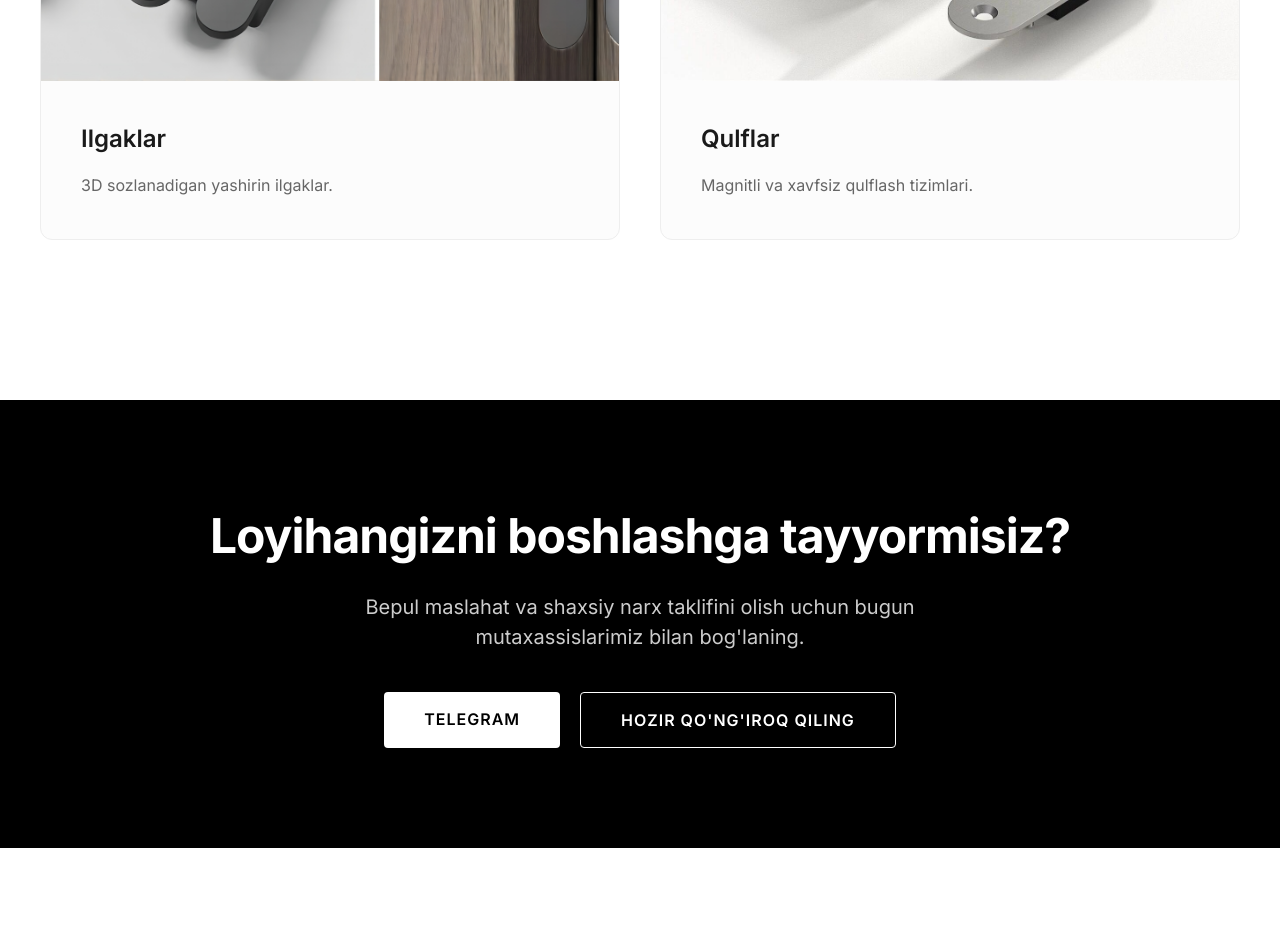
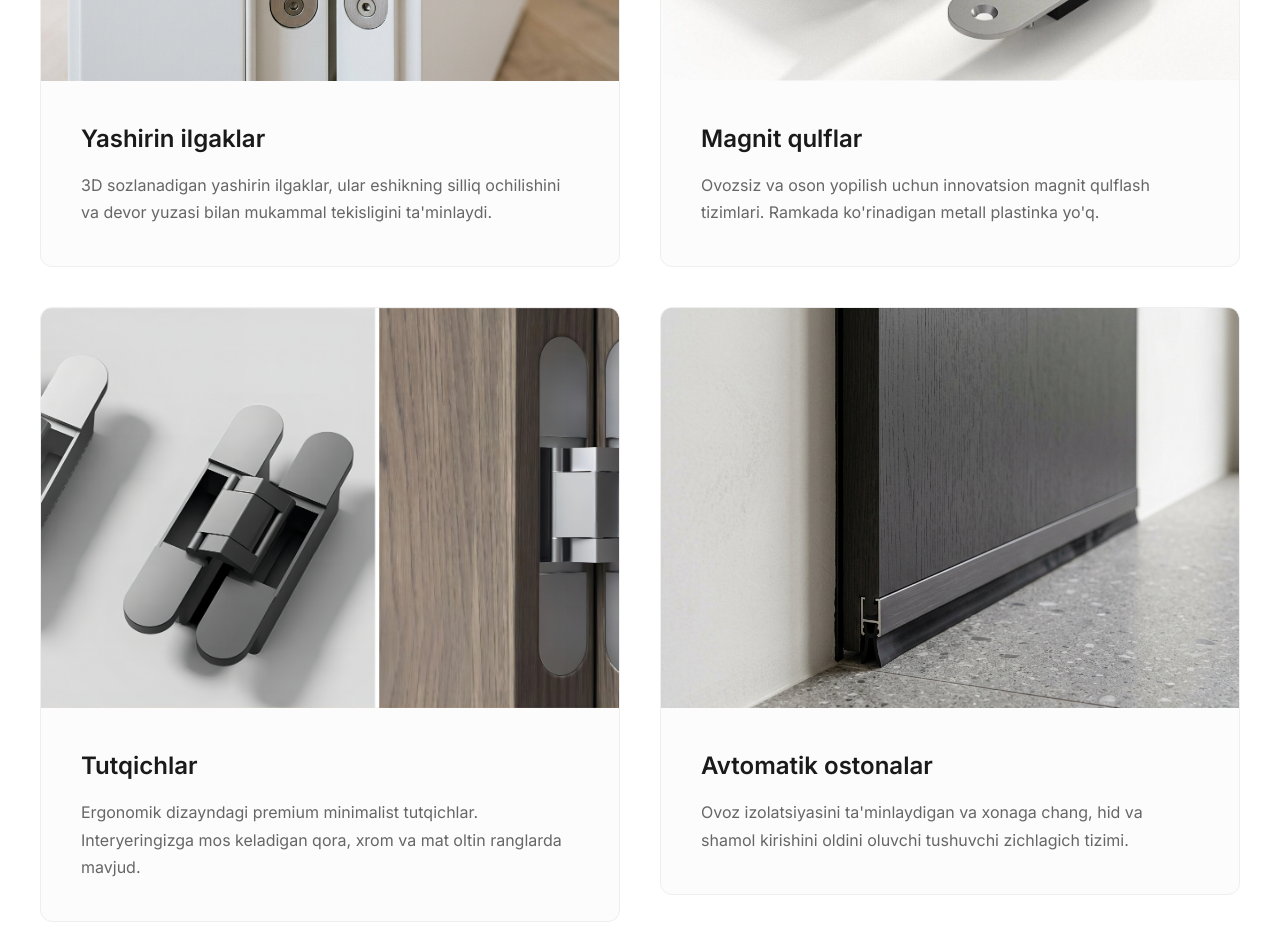
Before and after one commit to azustenov-coder/door, a Next.js app: page /accessories in a window 1280 px wide. Shown: the part 700-1652 px from the top of the page. Before the commit the page ends 1548 px from the top, so only its background shows below. Built offline with nearby package versions, Linux system fonts and the light colour scheme.

Commit message:
feat: expand accessories section with more items and professional images

```diff
--- a/src/app/accessories/page.js
+++ b/src/app/accessories/page.js
@@ -27,7 +27,7 @@ export default function AccessoriesPage() {
           <Reveal delay={0.2}>
             <div className="accessory-card" style={{ background: "#fcfcfc", borderRadius: "12px", overflow: "hidden", border: "1px solid #eee", transition: "transform 0.3s ease" }}>
               <div style={{ height: "400px", overflow: "hidden", background: "#f0f0f0" }}>
-                <img src="/images/ruchkaaa1.png" alt="Hinges" style={{ width: "100%", height: "100%", objectFit: "cover" }} />
+                <img src="/images/hinge.png" alt="Hinges" style={{ width: "100%", height: "100%", objectFit: "cover" }} />
               </div>
               <div style={{ padding: "40px" }}>
                 <h3 style={{ marginBottom: "15px", fontSize: "24px", fontWeight: "600" }}>{t("products", "hinges")}</h3>
@@ -36,7 +36,7 @@ export default function AccessoriesPage() {
             </div>
           </Reveal>
 
-          <Reveal delay={0.4}>
+          <Reveal delay={0.3}>
             <div className="accessory-card" style={{ background: "#fcfcfc", borderRadius: "12px", overflow: "hidden", border: "1px solid #eee", transition: "transform 0.3s ease" }}>
               <div style={{ height: "400px", overflow: "hidden", background: "#f0f0f0" }}>
                 <img src="/images/zamok.jpg" alt="Locks" style={{ width: "100%", height: "100%", objectFit: "cover" }} />
@@ -47,6 +47,30 @@ export default function AccessoriesPage() {
               </div>
             </div>
           </Reveal>
+
+          <Reveal delay={0.4}>
+            <div className="accessory-card" style={{ background: "#fcfcfc", borderRadius: "12px", overflow: "hidden", border: "1px solid #eee", transition: "transform 0.3s ease" }}>
+              <div style={{ height: "400px", overflow: "hidden", background: "#f0f0f0" }}>
+                <img src="/images/ruchkaa.png" alt="Handles" style={{ width: "100%", height: "100%", objectFit: "cover" }} />
+              </div>
+              <div style={{ padding: "40px" }}>
+                <h3 style={{ marginBottom: "15px", fontSize: "24px", fontWeight: "600" }}>{t("products", "handles")}</h3>
+                <p style={{ color: "var(--text-secondary)", fontSize: "16px", lineHeight: "1.7" }}>{t("products", "handlesDesc")}</p>
+              </div>
+            </div>
+          </Reveal>
+
+          <Reveal delay={0.5}>
+            <div className="accessory-card" style={{ background: "#fcfcfc", borderRadius: "12px", overflow: "hidden", border: "1px solid #eee", transition: "transform 0.3s ease" }}>
+              <div style={{ height: "400px", overflow: "hidden", background: "#f0f0f0" }}>
+                <img src="/images/threshold.png" alt="Automatic Thresholds" style={{ width: "100%", height: "100%", objectFit: "cover" }} />
+              </div>
+              <div style={{ padding: "40px" }}>
+                <h3 style={{ marginBottom: "15px", fontSize: "24px", fontWeight: "600" }}>{t("products", "thresholds")}</h3>
+                <p style={{ color: "var(--text-secondary)", fontSize: "16px", lineHeight: "1.7" }}>{t("products", "thresholdsDesc")}</p>
+              </div>
+            </div>
+          </Reveal>
         </div>
       </section>
 
--- a/src/locales/en.js
+++ b/src/locales/en.js
@@ -37,11 +37,15 @@ export const en = {
     silentMotion: "Silent Motion",
     silentMotionDesc: "High-quality rollers ensure a smooth and completely silent operation for years to come.",
     handles: "Handles",
-    handlesDesc: "Minimalist Italian design handles.",
-    hinges: "Hinges",
-    hingesDesc: "3D adjustable hidden hinges.",
-    locks: "Locks",
-    locksDesc: "Magnetic and secure locking systems."
+    handlesDesc: "Premium minimalist handles with ergonomic design. Available in black, chrome, and matte gold finishes to match your interior.",
+    hinges: "Hidden Hinges",
+    hingesDesc: "3D adjustable hidden hinges that ensure smooth opening and perfect door alignment with the wall surface.",
+    locks: "Magnetic Locks",
+    locksDesc: "Innovative magnetic lock systems for silent and effortless closing. No visible striking plate on the frame.",
+    thresholds: "Automatic Thresholds",
+    thresholdsDesc: "Drop-down seal system that provides superior sound insulation and prevents drafts, dust, and odors from entering.",
+    closers: "Hidden Closers",
+    closersDesc: "Integrated door closing systems that are completely invisible when the door is closed, ensuring safety and comfort."
   },
   filters: {
     title: "Project Filters",
--- a/src/locales/ru.js
+++ b/src/locales/ru.js
@@ -37,11 +37,15 @@ export const ru = {
     silentMotion: "Бесшумное движение",
     silentMotionDesc: "Высококачественные ролики обеспечивают плавную и совершенно бесшумную работу на долгие годы.",
     handles: "Ручки",
-    handlesDesc: "Ручки с минималистичным итальянским дизайном.",
-    hinges: "Петли",
-    hingesDesc: "3D-регулируемые скрытые петли.",
-    locks: "Замки",
-    locksDesc: "Магнитные и надежные системы запирания."
+    handlesDesc: "Премиальные минималистичные ручки с эргономичным дизайном. Доступны в черном, хромированном и матовом золотом исполнении.",
+    hinges: "Скрытые петли",
+    hingesDesc: "3D-регулируемые скрытые петли, обеспечивающие плавное открытие и идеальное выравнивание двери с поверхностью стены.",
+    locks: "Магнитные замки",
+    locksDesc: "Инновационные системы магнитных замков для бесшумного и легкого закрытия. На раме нет видимой ответной планки.",
+    thresholds: "Автоматические пороги",
+    thresholdsDesc: "Система выпадающего уплотнителя, обеспечивающая превосходную звукоизоляцию и предотвращающая попадание сквозняков и пыли.",
+    closers: "Скрытые доводчики",
+    closersDesc: "Интегрированные системы закрывания дверей, которые полностью невидимы при закрытой двери, обеспечивая безопасность и комфорт."
   },
   filters: {
     title: "Фильтры проектов",
--- a/src/locales/uz.js
+++ b/src/locales/uz.js
@@ -37,11 +37,15 @@ export const uz = {
     silentMotion: "Ovozsiz harakat",
     silentMotionDesc: "Yuqori sifatli roliklar yillar davomida silliq va mutlaqo ovozsiz ishlashni ta'minlaydi.",
     handles: "Tutqichlar",
-    handlesDesc: "Minimalistik italyancha dizayndagi tutqichlar.",
-    hinges: "Ilgaklar",
-    hingesDesc: "3D sozlanadigan yashirin ilgaklar.",
-    locks: "Qulflar",
-    locksDesc: "Magnitli va xavfsiz qulflash tizimlari."
+    handlesDesc: "Ergonomik dizayndagi premium minimalist tutqichlar. Interyeringizga mos keladigan qora, xrom va mat oltin ranglarda mavjud.",
+    hinges: "Yashirin ilgaklar",
+    hingesDesc: "3D sozlanadigan yashirin ilgaklar, ular eshikning silliq ochilishini va devor yuzasi bilan mukammal tekisligini ta'minlaydi.",
+    locks: "Magnit qulflar",
+    locksDesc: "Ovozsiz va oson yopilish uchun innovatsion magnit qulflash tizimlari. Ramkada ko'rinadigan metall plastinka yo'q.",
+    thresholds: "Avtomatik ostonalar",
+    thresholdsDesc: "Ovoz izolatsiyasini ta'minlaydigan va xonaga chang, hid va shamol kirishini oldini oluvchi tushuvchi zichlagich tizimi.",
+    closers: "Yashirin yopgichlar",
+    closersDesc: "Eshik yopilganda mutlaqo ko'rinmaydigan, xavfsizlik va qulaylikni ta'minlaydigan o'rnatilgan yopish tizimlari."
   },
   filters: {
     title: "Loyiha filtrlari",
```
Also changed, not shown: public/images/hinge.png (added), public/images/threshold.png (added).
